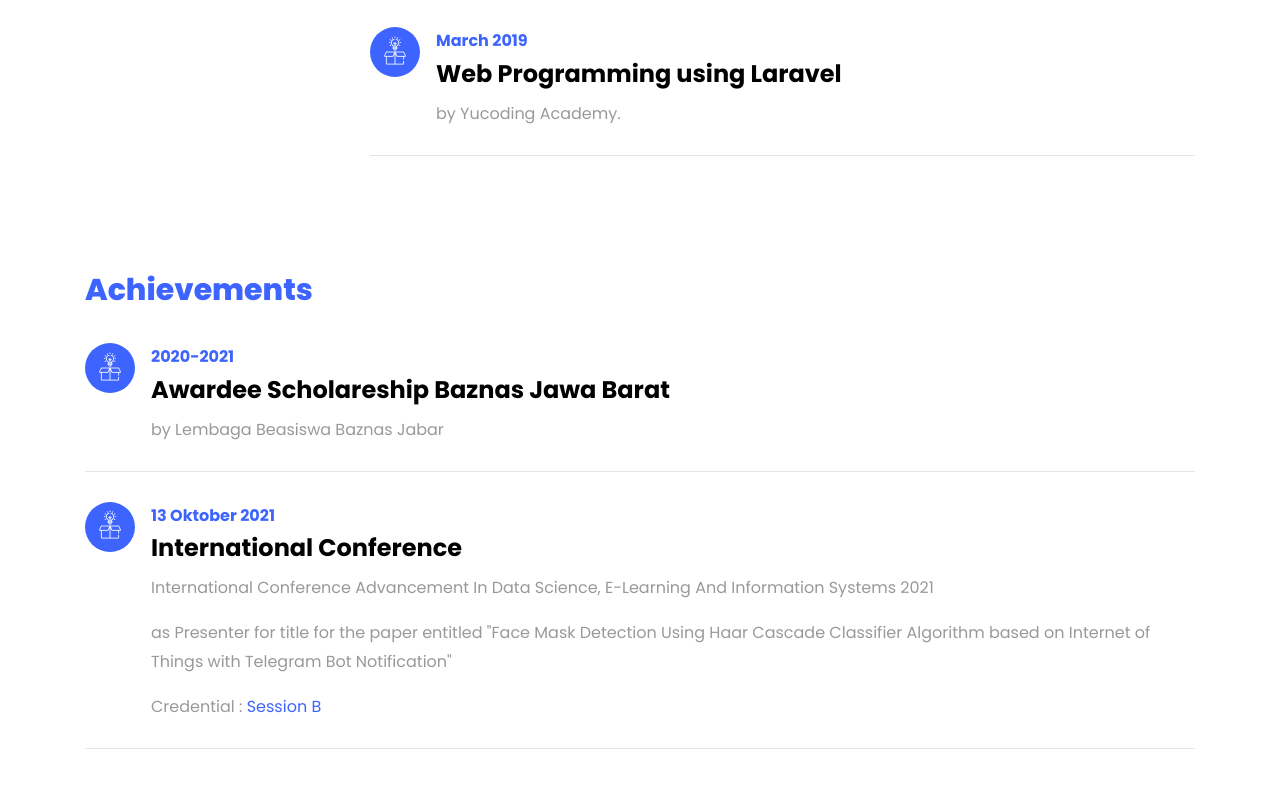
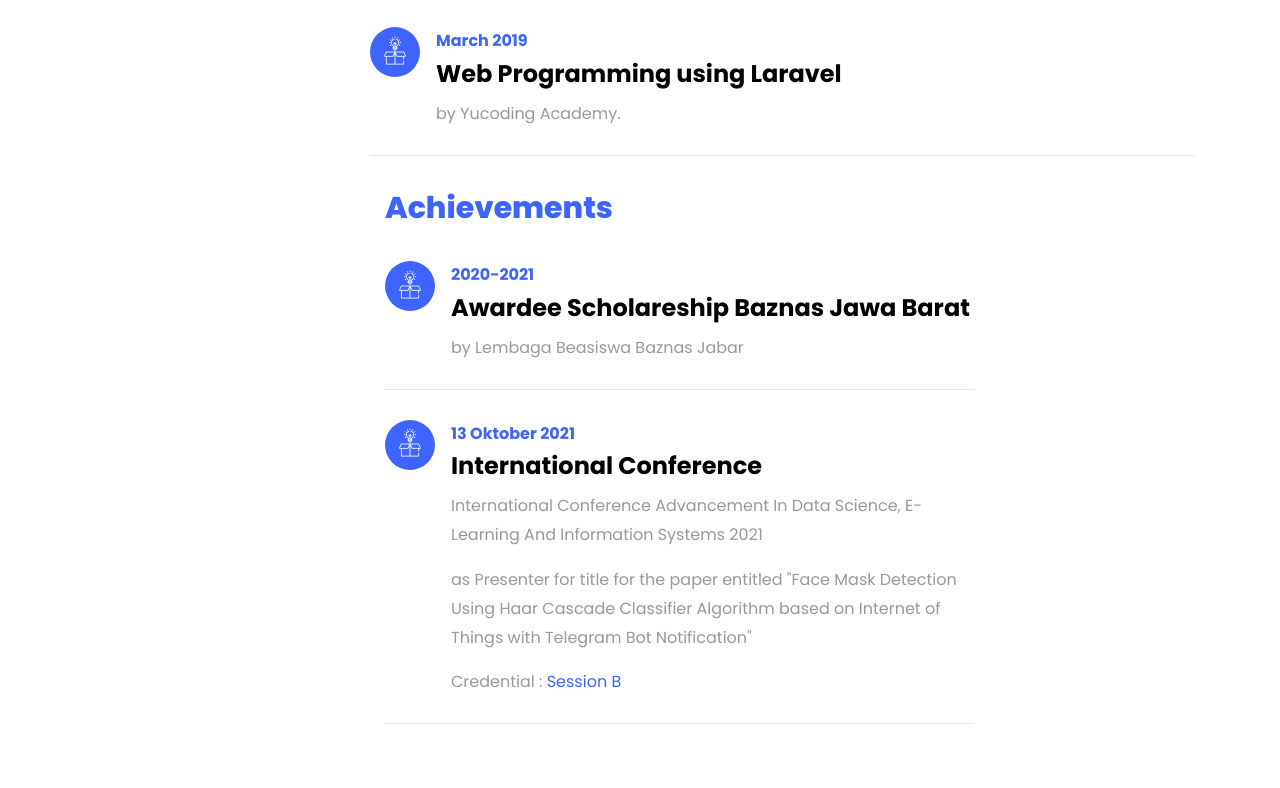
Before and after one commit to IhsanPratama/My_Portofolio_Website, a plain HTML site: page index.html in a window 1280 px wide. Shown: the part 6466-7254 px from the top of the page. Drawn offline with nearby package versions, Linux system fonts and the light colour scheme; files whose address does not match are found by name.

Commit message:
add achievements

```diff
--- a/index.html
+++ b/index.html
@@ -437,17 +437,11 @@
                                 </div>
                             </div>
                         </div>
+<div class="col-md-9">
+                    <div id="page-6" class="page six">
+                        <h2 class="heading">Achievements</h2>
 
-                    </div>
-                </div>
-            </div>
-            </!--->
-
-
-<div id="page-6" class="page four">
-                            <h2 class="heading">Achievements</h2>
-
-                            <div class="resume-wrap d-flex ftco-animate">
+                        <div class="resume-wrap d-flex ftco-animate">
                                 <div class="icon d-flex align-items-center justify-content-center">
                                     <span class="flaticon-ideas"></span>
                                 </div>
@@ -458,7 +452,7 @@
                                 </div>
                             </div>
 
-                            <div class="resume-wrap d-flex ftco-animate">
+                         <div class="resume-wrap d-flex ftco-animate">
                                 <div class="icon d-flex align-items-center justify-content-center">
                                     <span class="flaticon-ideas"></span>
                                 </div>
@@ -472,6 +466,8 @@
                                 </div>
                             </div>
 
+
+                    </div>
 
                     </div>
                 </div>
```
